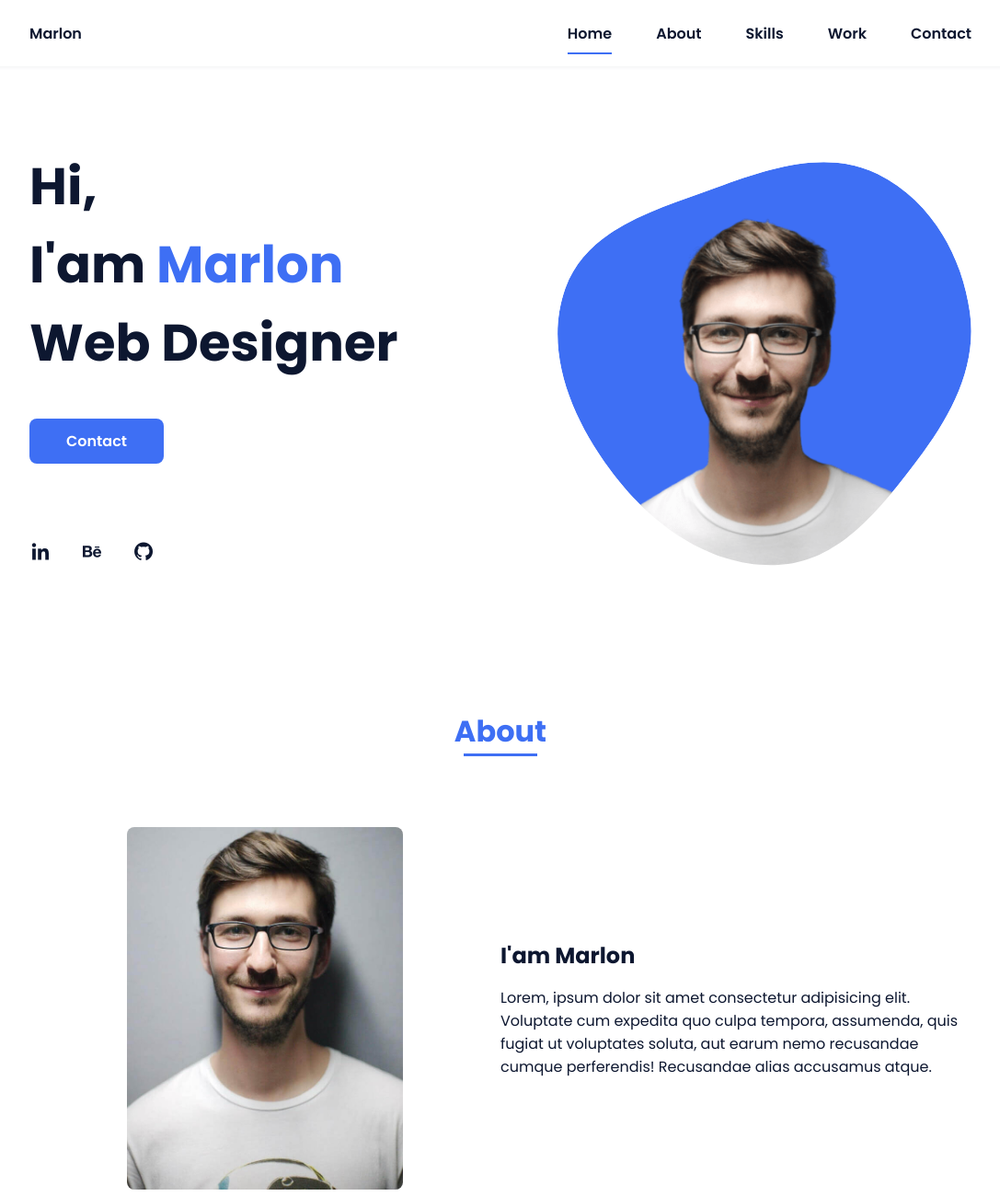
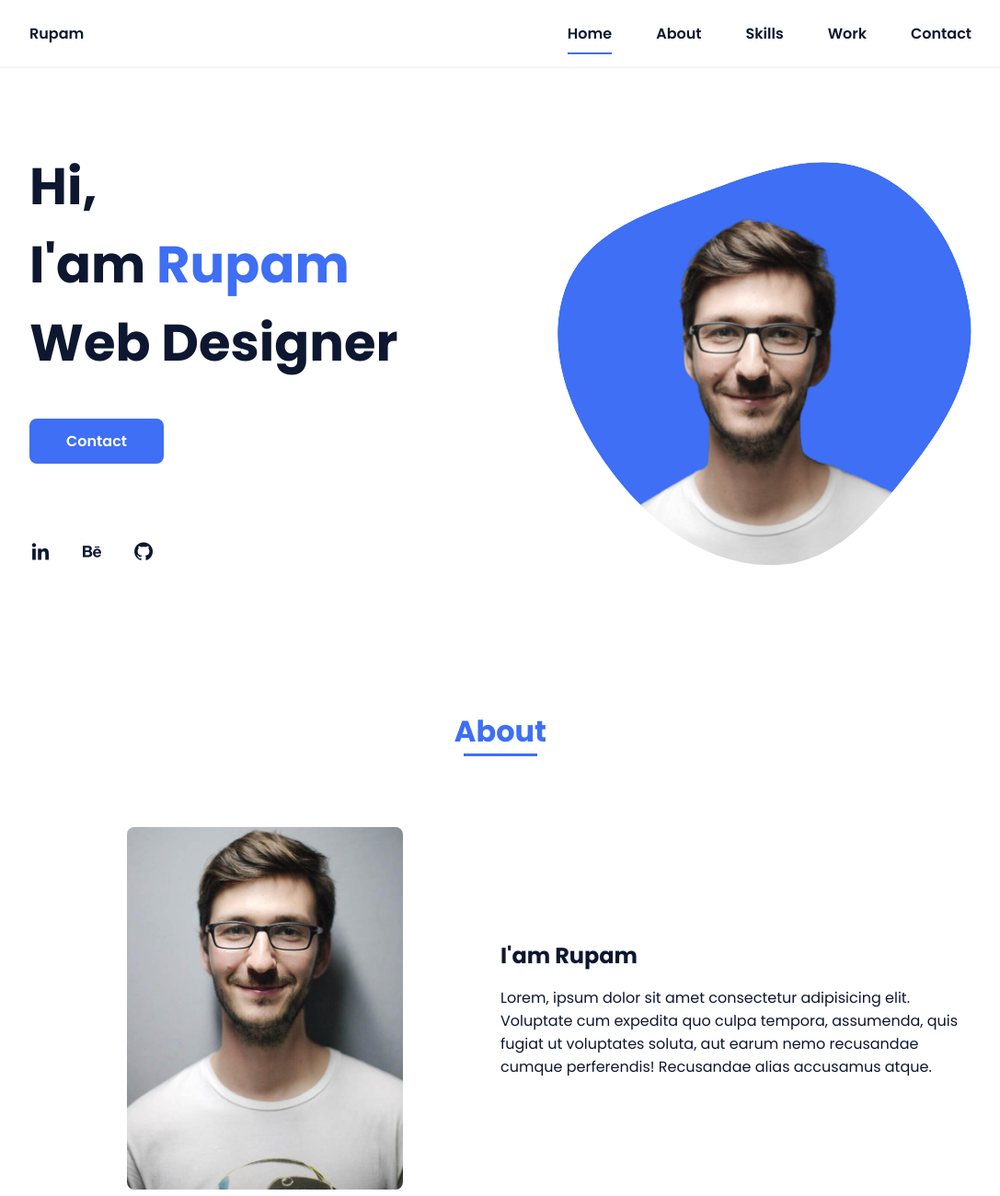
Before and after one commit to impom/homepage, a plain HTML site: page index.html in a window 1280 px wide. Shown: the top 1300 px of the page at 92% size, without its empty margins (96-1183 px from the left). Drawn offline with nearby package versions, Linux system fonts and the light colour scheme.

Commit message:
Update index.html

```diff
--- a/index.html
+++ b/index.html
@@ -16,7 +16,7 @@
         <header class="l-header">
             <nav class="nav bd-grid">
                 <div>
-                    <a href="#" class="nav__logo">Marlon</a>
+                    <a href="#" class="nav__logo">Rupam</a>
                 </div>
 
                 <div class="nav__menu" id="nav-menu">
@@ -39,7 +39,7 @@
             <!--===== HOME =====-->
             <section class="home bd-grid" id="home">
                 <div class="home__data">
-                    <h1 class="home__title">Hi,<br>I'am <span class="home__title-color">Marlon</span><br> Web Designer</h1>
+                    <h1 class="home__title">Hi,<br>I'am <span class="home__title-color">Rupam</span><br> Web Designer</h1>
 
                     <a href="#" class="button">Contact</a>
                 </div>
@@ -73,7 +73,7 @@
                     </div>
 
                     <div>
-                        <h2 class="about__subtitle">I'am Marlon</h2>
+                        <h2 class="about__subtitle">I'am Rupam</h2>
                         <p class="about__text">Lorem, ipsum dolor sit amet consectetur adipisicing elit. Voluptate cum expedita quo culpa tempora, assumenda, quis fugiat ut voluptates soluta, aut earum nemo recusandae cumque perferendis! Recusandae alias accusamus atque.</p>
                     </div>
                 </div>
```
